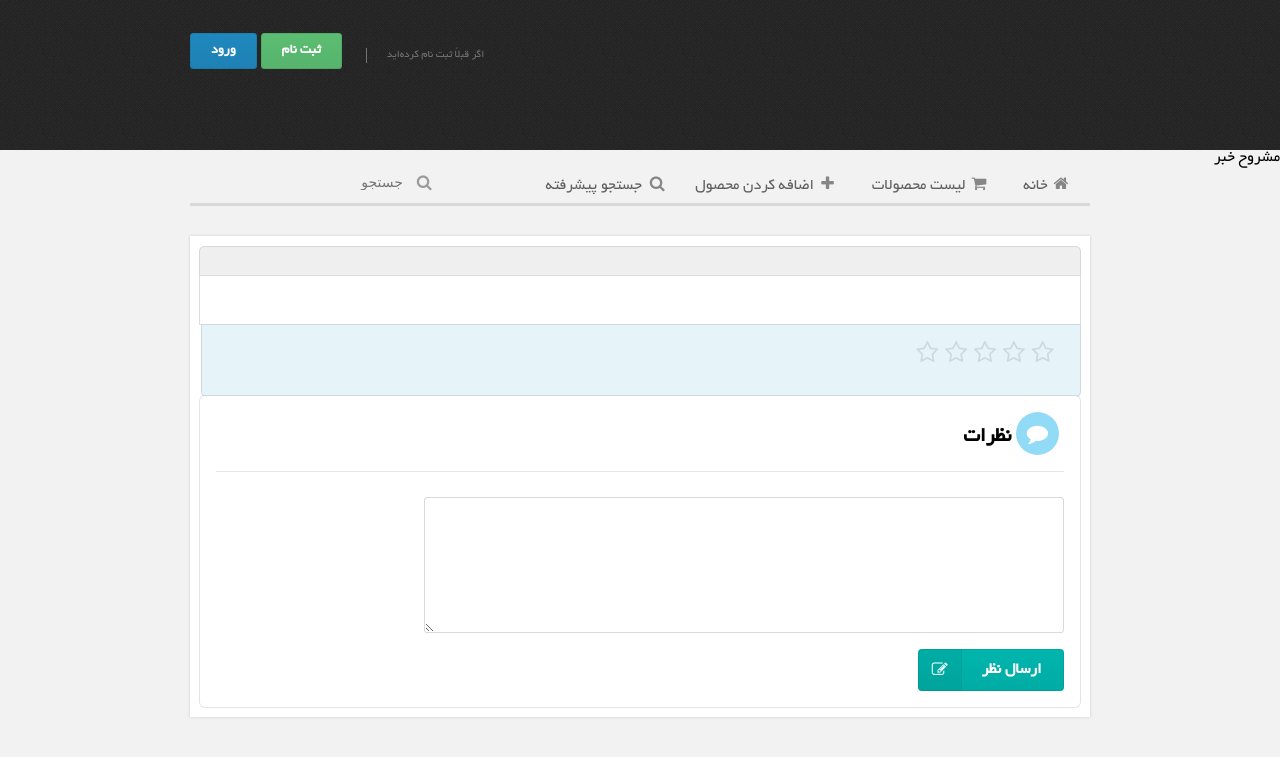
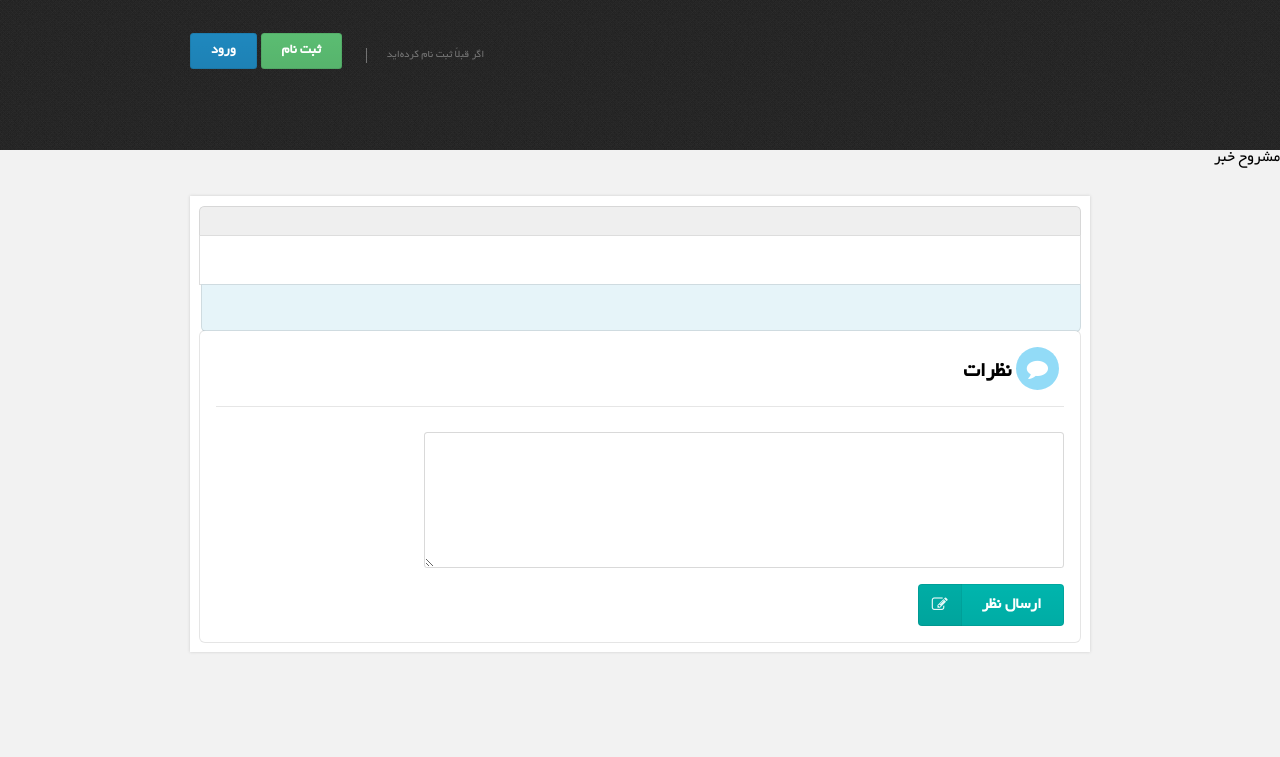
Before and after one commit to AlirezaSadeghi/Juck, a Django app: template templates/news/news_description.html in a window 1280 px wide. Shown: the top 757 px of the page. Run offline with Django 3.2, Linux system fonts and the light colour scheme; the template is opened without the code that fills it, so the values that code supplies are empty; parts of the project's set-up code (start-up, migrations or seed data) failed here and were passed over.

Commit message:
news_description_update

```diff
--- /dev/null
+++ b/requirements.txt
@@ -0,0 +1,6 @@
+django-debug-toolbar==0.9.4
+django-crumbs==0.5.0
+django-debug-toolbar==0.9.4
+django-model-utils==1.5.0
+django-simple-captcha==0.4.0
+Django==1.5.4
--- a/templates/news/news_description.html
+++ b/templates/news/news_description.html
@@ -14,17 +14,16 @@
             $('#more-info').click(function () {
                 $('.test.modal').modal('show');
             });
-
-            $('.ui.rating').rating();
-            $('.ui.rating').rating('enable');
-
+            var x = $('.ui.rating');
+            x.rating('enable');
+            x.modal('set rating',2);
         });
     </script>
 
 {% endblock %}
 
 {% block css %}
-    <link href="news_description.css" rel="stylesheet" type="text/css">
+    <link href="../../static/css/news_description.css" rel="stylesheet" type="text/css">
 {% endblock %}
 
 {% block page_title %}
@@ -35,32 +34,9 @@
 {% block content %}
 
     <div class="center">
-    <div class="ui secondary pointing menu">
-        <a class="item" href="homepage.html">
-            <i class="home icon"></i> خانه
-        </a>
-        <a class="item" href="p_list.html">
-            <i class="cart icon"></i> لیست محصولات
-        </a>
-        <a class="item" href="p_add.html">
-            <i class="add icon"></i> اضافه کردن محصول
-        </a>
-        <a class="item">
-            <i class="search icon"></i>جستجو پیشرفته
-        </a>
 
-        <div class="left menu">
-            <div class="item">
-                <div class="ui icon input">
-                    <input type="text" placeholder="جستجو" id="menu-search">
-                    <i class="search link icon"></i>
-                </div>
-            </div>
-        </div>
-    </div>
         <div class="ctn-box">
             <div class="celled grid">
-
                 <div class="row ">
                     <div class="ui sixteen column wide ">
                         <div class="ui attached message">
@@ -71,14 +47,8 @@
                             </div>
 
                         </div>
-                    <!--</div>-->
-                    <!--<div class="row ">-->
                         <div class="ui attached fluid segment ">
-                        <!--<div dir="rtl" style="display: _inline-block ">-->
-                            <!--<div class="news_image">-->
                             <img src="{{ news.image.image.url }}" class="news_image">
-                            <!--</div>-->
-                        <!--</div>-->
                             <p dir="rtl">
                                 {{ news.content }}
                             </p>
@@ -91,7 +61,6 @@
                                 </div>
 
                                 <div class="field">
-                                <!--<label>ssss</label>-->
                                     <div class="ui large star rating">
                                         <i class="icon"></i>
                                         <i class="icon"></i>
@@ -109,7 +78,6 @@
                     </div>
                     <div class="row  ">
                         <div class="ui sixteen column wide segment">
-                        <!--<div class="segment">-->
                             <h3 class="ui header">
                                 <i class="icon inverted circular blue comment"></i> نظرات
                             </h3>
```
Also changed, not shown: src/juck/manage.py (line endings or trailing spaces), 4 other files. Lines whose indentation alone changed are shown as unchanged.
